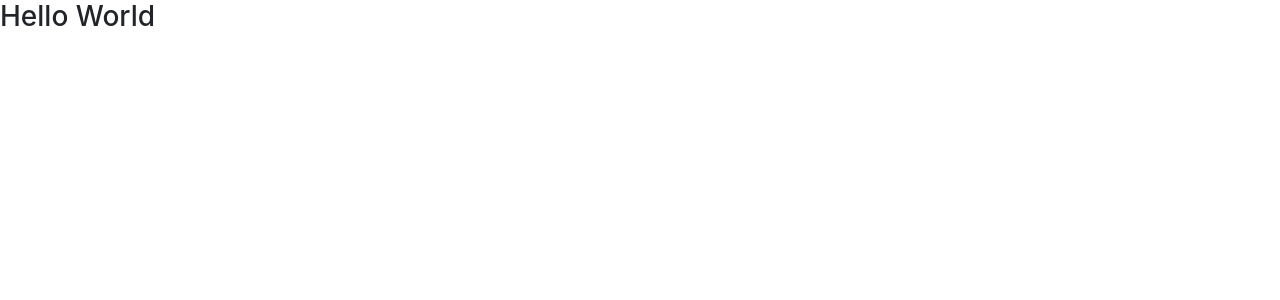
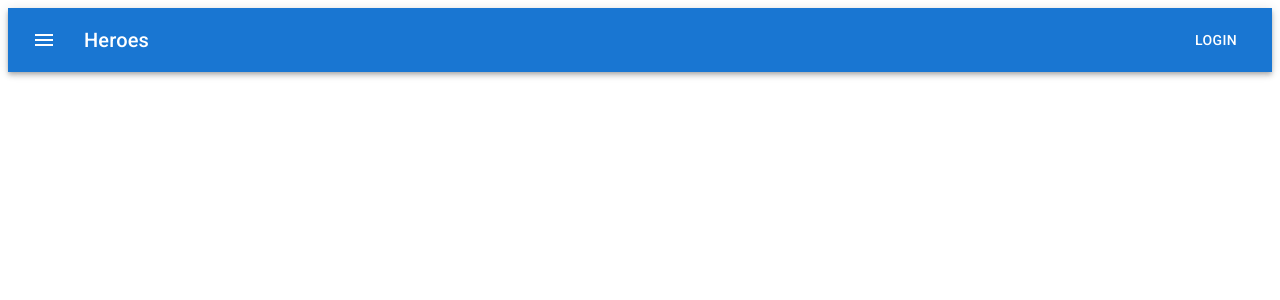
Before and after one commit to zJaaal/heroes-app-react, a React (Vite) app: page / in a window 1280 px wide. Shown: the top 300 px of the page. Built offline with nearby package versions, Linux system fonts and the light colour scheme.

Commit message:
Added Material UI

```diff
--- a/index.html
+++ b/index.html
@@ -4,9 +4,11 @@
     <meta charset="UTF-8" />
     <link
       rel="stylesheet"
-      href="https://cdn.jsdelivr.net/npm/bootstrap@5.1.3/dist/css/bootstrap.min.css"
-      integrity="sha384-1BmE4kWBq78iYhFldvKuhfTAU6auU8tT94WrHftjDbrCEXSU1oBoqyl2QvZ6jIW3"
-      crossorigin="anonymous"
+      href="https://fonts.googleapis.com/css?family=Roboto:300,400,500,700&display=swap"
+    />
+    <link
+      rel="stylesheet"
+      href="https://fonts.googleapis.com/icon?family=Material+Icons"
     />
     <meta name="viewport" content="width=device-width, initial-scale=1.0" />
     <title>Heroes App</title>
--- a/package.json
+++ b/package.json
@@ -8,10 +8,12 @@
     "preview": "vite preview"
   },
   "dependencies": {
+    "@emotion/react": "^11.9.3",
+    "@emotion/styled": "^11.9.3",
+    "@mui/icons-material": "^5.8.4",
+    "@mui/material": "^5.8.6",
     "react": "^18.0.0",
-    "react-bootstrap": "^2.4.0",
     "react-dom": "^18.0.0",
-    "react-router-bootstrap": "^0.26.1",
     "react-router-dom": "^6.3.0"
   },
   "devDependencies": {
--- a/src/HeroesApp.jsx
+++ b/src/HeroesApp.jsx
@@ -1,7 +1,49 @@
+import {
+  Box,
+  AppBar,
+  Toolbar,
+  IconButton,
+  Typography,
+  Button,
+  Drawer,
+} from "@mui/material";
+
+import MenuIcon from "@mui/icons-material/menu";
+import AppDrawer from "./components/AppDrawer";
+import { useState } from "react";
+
 function HeroesApp() {
+  const [showDrawer, setShowDrawer] = useState(false);
+
+  const toggleDrawer = () => {
+    setShowDrawer(!showDrawer);
+  };
+
   return (
     <div>
-      <h3>Hello World</h3>
+      <Drawer anchor={"left"} open={showDrawer}>
+        <AppDrawer toggleDrawer={toggleDrawer} />
+      </Drawer>
+      <Box sx={{ flexGrow: 1 }}>
+        <AppBar position="static">
+          <Toolbar>
+            <IconButton
+              size="large"
+              edge="start"
+              color="inherit"
+              aria-label="menu"
+              sx={{ mr: 2 }}
+              onClick={() => setShowDrawer(!showDrawer)}
+            >
+              <MenuIcon />
+            </IconButton>
+            <Typography variant="h6" component="div" sx={{ flexGrow: 1 }}>
+              Heroes
+            </Typography>
+            <Button color="inherit">Login</Button>
+          </Toolbar>
+        </AppBar>
+      </Box>
     </div>
   );
 }
--- /dev/null
+++ b/src/components/AppDrawer.jsx
@@ -0,0 +1,28 @@
+import React from "react";
+
+import {
+  Box,
+  List,
+  ListItem,
+  ListItemButton,
+  ListItemIcon,
+  ListItemText,
+} from "@mui/material";
+
+const AppDrawer = ({ toggleDrawer }) => {
+  return (
+    <Box sx={{ width: 250 }} role="presentation" onClick={toggleDrawer}>
+      <List>
+        {["DC", "Marvel"].map((text) => (
+          <ListItem key={text} disablePadding>
+            <ListItemButton>
+              <ListItemText primary={text} />
+            </ListItemButton>
+          </ListItem>
+        ))}
+      </List>
+    </Box>
+  );
+};
+
+export default AppDrawer;
--- a/src/index.css
+++ b/src/index.css
@@ -1,6 +1,5 @@
 body {
-  margin: 0;
-  font-family: -apple-system, BlinkMacSystemFont, 'Segoe UI', 'Roboto', 'Oxygen',
+  font-family: 'Roboto', -apple-system, BlinkMacSystemFont, 'Segoe UI', 'Oxygen',
     'Ubuntu', 'Cantarell', 'Fira Sans', 'Droid Sans', 'Helvetica Neue',
     sans-serif;
   -webkit-font-smoothing: antialiased;
```
Also changed, not shown: 1 other file (tests, documents, lock files or other folders).
